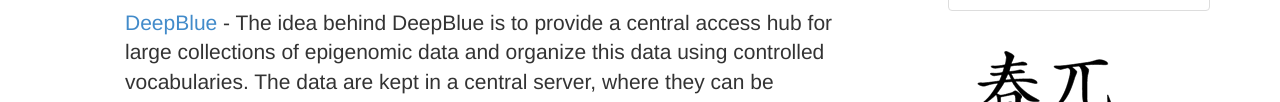
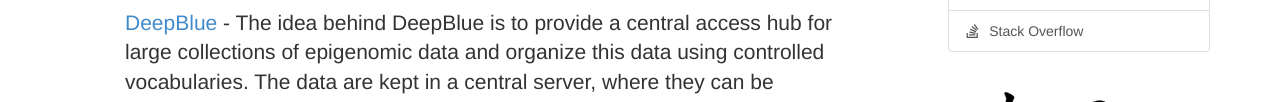
Before and after one commit to felipealbrecht/felipealbrecht.github.io, a plain HTML site: page index.html in a window 1280 px wide. Shown: the part 594-696 px from the top of the page. Drawn offline with nearby package versions, Linux system fonts and the light colour scheme.

Commit message:
Stack overflow link

```diff
--- a/index.html
+++ b/index.html
@@ -104,6 +104,9 @@
 	  					<a class="list-group-item" href="https://plus.google.com/101539204686554970615">
 	  						<i class="fa fa-google-plus fa-fw"></i>&nbsp; Google Plus
 	  					</a>
+	  					<a class="list-group-item" href="http://stackoverflow.com/users/725003/pih">
+	  						<i class="fa fa-stack-overflow fa-fw"></i>&nbsp; Stack Overflow
+	  					</a>
 					</div>
 				</div>
 
```
